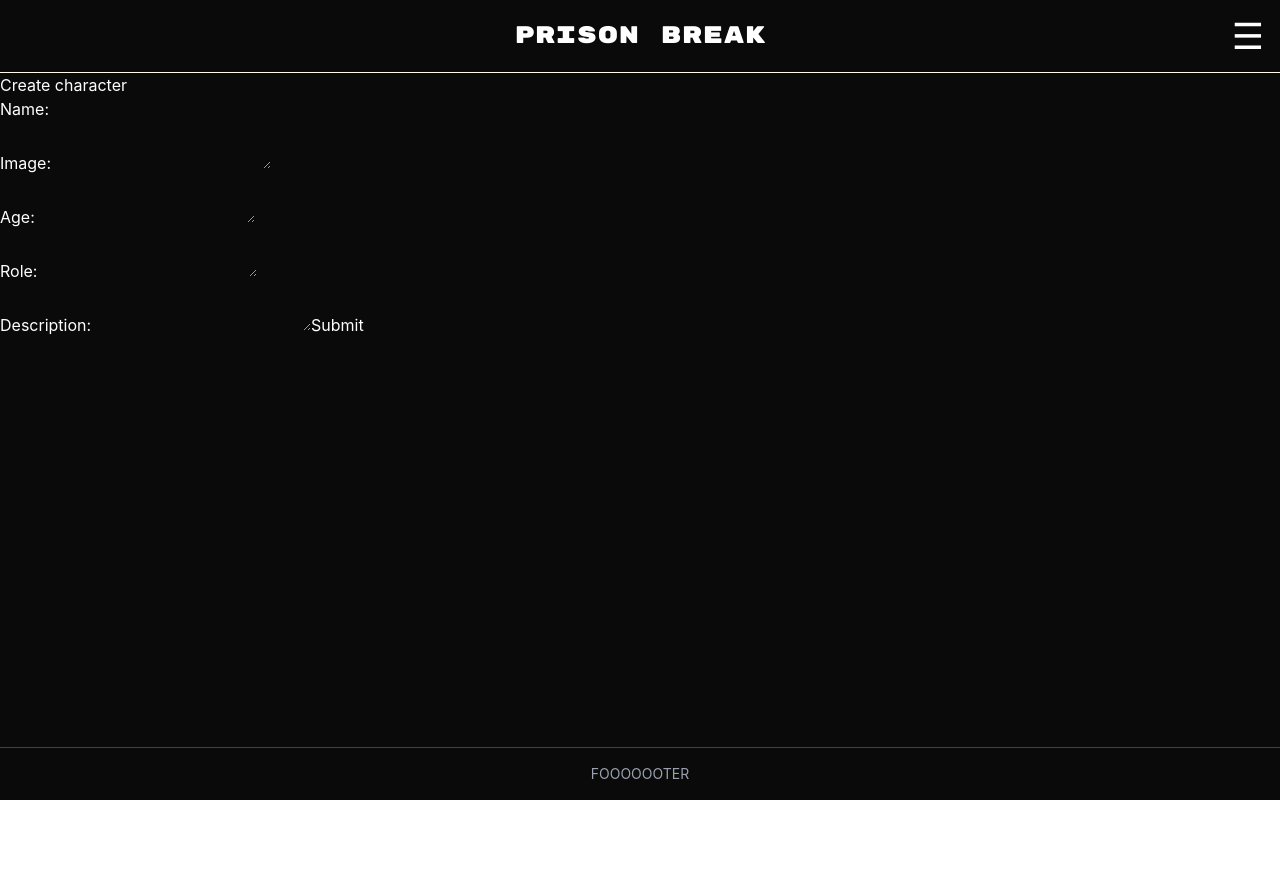
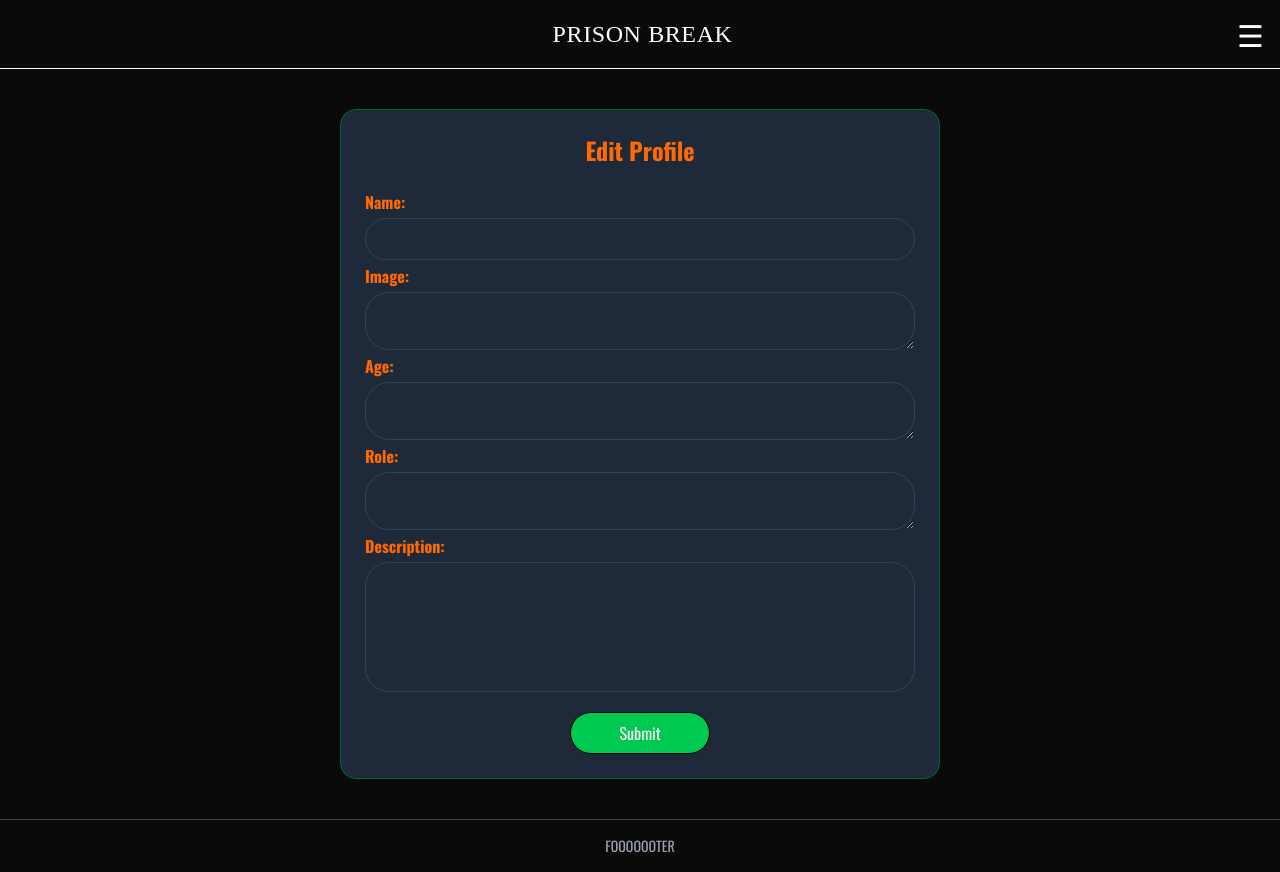
Before and after one commit to JasonYam22/prison-break-client, a React (Vite) app: page /characters/create in a window 1280 px wide. Before the commit the page ends 800 px from the top, so only its background shows below. Built offline with nearby package versions, Linux system fonts and the light colour scheme.

Commit message:
styling seasondetails

```diff
--- a/index.html
+++ b/index.html
@@ -5,7 +5,9 @@
     <link rel="icon" type="image/svg+xml" href="/favicon.svg" />
     <meta name="viewport" content="width=device-width, initial-scale=1.0" />
     <title>prison-break-client</title>
-    <link href="https://fonts.googleapis.com/css2?family=Rubik+Mono+One&display=swap" rel="stylesheet">
+    <link rel="preconnect" href="https://fonts.googleapis.com">
+<link rel="preconnect" href="https://fonts.gstatic.com" crossorigin>
+<link href="https://fonts.googleapis.com/css2?family=Oswald:wght@400;500;600;700&display=swap" rel="stylesheet">
   </head>
   <body>
     <div id="root"></div>
--- a/src/App.css
+++ b/src/App.css
@@ -1 +1,21 @@
-@import "tailwindcss"
+@import "tailwindcss";
+
+@theme {
+--font-sans: 'Oswald', sans-serif;
+}
+
+body {
+  font-family: var(--font-sans);
+  background-color: #030712;
+  color: #ffffff;
+}
+
+textarea::-webkit-scrollbar {
+  display: none;
+}
+
+/* Hide scrollbar for IE, Edge, and Firefox */
+textarea {
+  -ms-overflow-style: none;  /* IE and Edge */
+  scrollbar-width: none;  /* Firefox */
+}
--- a/src/App.jsx
+++ b/src/App.jsx
@@ -26,7 +26,7 @@ function App() {
       {/*<Sidebar/>*/}
       <BrowserRouter>
         <Navbar />
-        <main className="flex-grow">
+        <main className="flex-row">
         <Routes>
           <Route path="/" element={<HomePage />} />
           <Route path="/about" element={<AboutMePage />} />
--- a/src/components/Navbar.jsx
+++ b/src/components/Navbar.jsx
@@ -6,7 +6,7 @@ function Navbar() {
 const [menuOpen, setMenuOpen] = useState(false)
 
   return (
-    <nav className="relative flex justify-between items-center p-4 border-b border-amber-50 text-4xl">
+    <nav className="relative flex justify-between items-center p-4 border-b border-amber-50 prison-font text-3xl">
       <div className="w-8"></div>
   <Link to="/" className="title-nav font-['Rubik_Mono_One'] text-2xl tracking-wide uppercase">PRISON BREAK</Link>
 
--- a/src/components/Searchbar.jsx
+++ b/src/components/Searchbar.jsx
@@ -10,7 +10,7 @@ function Searchbar({ query, setQuery }) {
         placeholder="Search character..."
         onChange={handleSearch}
         value={query}
-        className="border border-white rounded-full px-4 py-2 bg-transparent text-white placeholder-gray-400"
+        className="border border-white rounded-full pl-5 pr-20 py-2 bg-transparent text-white placeholder-gray-400"
       />
     </div>
   );
--- a/src/pages/CharacterDetailPage.jsx
+++ b/src/pages/CharacterDetailPage.jsx
@@ -74,8 +74,8 @@ function CharacterDetailPage() {
       </div>
        </div>
       <h3 className="mt-6 pt-4 border-t border-black-100"><span className="text-orange-500 font-bold">Description: </span>{character.description}</h3>
-      <div className="flex justify-center mt-7">
-      <button onClick={handleDeleteButton} className="mr-16 border border-black rounded-2xl bg-red-800 text-black font-bold pl-3 pr-3 pt-1 pb-1 hover:bg-red-400">Delete</button>
+      <div className="flex justify-center mt-7 ml-9">
+      <button onClick={handleDeleteButton} className="mr-16 border border-black rounded-2xl bg-red-800 text-black font-bold pl-3 pr-3 pt-1 pb-1 hover:bg-red-200">Delete</button>
             <button onClick={handleEditButton} className="mr-16 border border-white rounded-2xl bg-green-800 text-black font-bold pl-6 pr-6 pt-1 pb-1 hover:bg-green-400">Edit</button>
             </div>
     </div>
--- a/src/pages/CharacterListPage.jsx
+++ b/src/pages/CharacterListPage.jsx
@@ -30,13 +30,13 @@ function CharacterListPage() {
 
   return (
     <div>
-      <div className="flex justify-start items-center gap-8 p-4">
+      <div className="flex justify-center items-center gap-8 p-4">
         <Link to={"/characters/create"}>
           <button className="bg-green-900 text-white px-6 py-2 rounded-full font-semibold border border-green-700 shadow-md hover:bg-green-700 hover:scale-105 transition">
             ADD CHARACTER
           </button>
         </Link>
-        <Searchbar query={query} setQuery={setQuery} />
+        <Searchbar className="mr-10"query={query} setQuery={setQuery} />
       </div>
       <div className="grid grid-cols-5 gap-8 p-4">
         {filterCharacters.map((character) => {
--- a/src/pages/CreateCharacterPage.jsx
+++ b/src/pages/CreateCharacterPage.jsx
@@ -3,81 +3,101 @@ import { useState, useEffect } from "react";
 import axios from "axios";
 
 function createCharacterPage() {
-
   const navigate = useNavigate();
 
   const [name, setName] = useState("");
-  const [ image, setImage] = useState("")
+  const [image, setImage] = useState("");
   const [age, setAge] = useState("");
   const [role, setRole] = useState("");
   const [description, setDescription] = useState("");
 
-const handleSubmitButton = async (e) => {
-    e.preventDefault()
+  const handleSubmitButton = async (e) => {
+    e.preventDefault();
 
     try {
-        const body = {
-            name: name,
-            image: image,
-            age: age,
-            role: role,
-            description: description
-        }
+      const body = {
+        name: name,
+        image: image,
+        age: age,
+        role: role,
+        description: description,
+      };
 
-        const response = await axios.post("http://localhost:5005/characters", body)
-navigate("/characters")
-
+      const response = await axios.post(
+        "http://localhost:5005/characters",
+        body,
+      );
+      navigate("/characters");
     } catch (error) {
-        console.log(error)
+      console.log(error);
     }
-}
+  };
 
   return (
-    <div className="create-character">
-      {<h3>Create character</h3>}
+    <div className="bg-gray-800 border border-green-800 rounded-2xl p-6
+     text-white w-150 mx-auto mt-10 mb-10 flex flex-col">
 
-      <form onSubmit={handleSubmitButton}>
-        <label>Name:</label>
+    <h3 className="text-2xl font-bold mb-6 text-center text-orange-500">Edit Profile</h3>
+
+ <form onSubmit={handleSubmitButton} className="space-y-1">
+
+  <div className="flex flex-col">
+        <label className="font-bold text-orange-500 mb-1">Name:</label>
         <input
           type="text"
           name="name"
           value={name}
           onChange={(e) => setName(e.target.value)}
+          className="w-full bg-gray border border-gray-700 rounded-3xl p-2 text-white"
+
         />
-<br />
-         <label>Image:</label>
+</div>
+<div className="flex flex-col">
+ <label className="font-bold text-orange-500 mb-1">Image:</label>
         <textarea
           type="text"
           name="image"
           value={image}
           onChange={(e) => setImage(e.target.value)}
+          className="w-full bg-gray border border-gray-700 rounded-3xl p-1 text-white"
         />
-<br />
-        <label>Age:</label>
+</div>
+<div className="flex flex-col">
+        <label className="font-bold text-orange-500 mb-1">Age:</label>
         <textarea
           type="text"
           name="age"
           value={age}
           onChange={(e) => setAge(e.target.value)}
+           className="w-full bg-gray border border-gray-700 rounded-3xl p-1 text-white"
         />
-<br />
-        <label>Role:</label>
+</div>
+     <div className="flex flex-col">
+        <label className="font-bold text-orange-500 mb-1">Role:</label>
         <textarea
           type="text"
           name="role"
           value={role}
           onChange={(e) => setRole(e.target.value)}
+           className="w-full bg-gray border border-gray-700 rounded-3xl p-1 text-white"
         />
-<br />
-        <label>Description:</label>
+</div>
+
+<div className="flex flex-col">
+        <label className="font-bold text-orange-500 mb-1">Description:</label>
         <textarea
+        rows="5"
           type="text"
           name="description"
           value={description}
           onChange={(e) => setDescription(e.target.value)}
+           className="w-full bg-gray border border-gray-700 rounded-3xl p-1 text-white resize-none overflow-y-auto"
         />
-
-        <button type="submit">Submit</button>
+</div>
+<div className="flex justify-center">
+        <button className=" border border-black pl-12 pr-12 pt-2 pb-2 mt-4 hover:bg-green-200 bg-green-500 rounded-3xl  "
+         type="submit">Submit</button>
+</div>
       </form>
     </div>
   );
--- a/src/pages/HomePage.jsx
+++ b/src/pages/HomePage.jsx
@@ -37,9 +37,9 @@ to="/seasons" className="rounded-full px-30 py-2 hover:bg-gray-600 hover:scale-1
         </div>
       </div>
 
-      <div className="description-section max-w-2x1">
-        <h1 className="text-2x1 font-bold mb-3">WHAT IS PRISON BREAK ABOUT?</h1>
-        <p className="leading relaxed text-white">
+      <div className="description-section max-w-2x1 pt-6">
+        <h1 className="text-2x1 font-bold mb-6 text-orange-500">WHAT IS PRISON BREAK ABOUT?</h1>
+        <p className="leading-relaxed text-white text-2xl">
           {" "}
           Prison Break follows Michael Scofield, a structural engineer who
           deliberately commits a robbery to get himself incarcerated at Fox
--- a/src/pages/SeasonListPage.jsx
+++ b/src/pages/SeasonListPage.jsx
@@ -31,15 +31,16 @@ function SeasonListPage() {
   if (isLoading) return <h3>Loading...</h3>;
 
   return (
-    <div className="grid grid-cols-1 sm:grid-cols-2 lg:grid-cols-4 gap-8 p-4 mx-auto">
+    <div className="grid grid-cols-1 sm:grid-cols-2 lg:grid-cols-2 gap-8 p6 justify-items-center">
       {allSeasons.map((season) => {
         return (
-          <div key={season.id} className="flex flex-col items-start gap-2">
+
+          <div key={season.id} className="flex flex-col items-center text-center gap-2 border border-amber-400 py-4 m-5 rounded-3xl h-45 w-40 bg-gray-700">
             <h2>{season.title}</h2>
             <h3>Year: {season.year}</h3>
             <h3>Episodes: {season.episodeCount}</h3>
 
-        <Link to={`/seasons/${season.id}`} className="w-fit px-2 py-0 border rounded-full text-blue-700  border-blue-300 shadow-md hover:bg-blue-300 hover:scale-105 transition">Season {season.id} details</Link>
+        <Link to={`/seasons/${season.id}`} className="w-fit px-2 py-0 border rounded-2xl text-white-700  border-blue-500 hover:bg-blue-300 hover:scale-105 shadow-lg transition mt-4">Season {season.id} details</Link>
           </div>
         );
       })}
```
